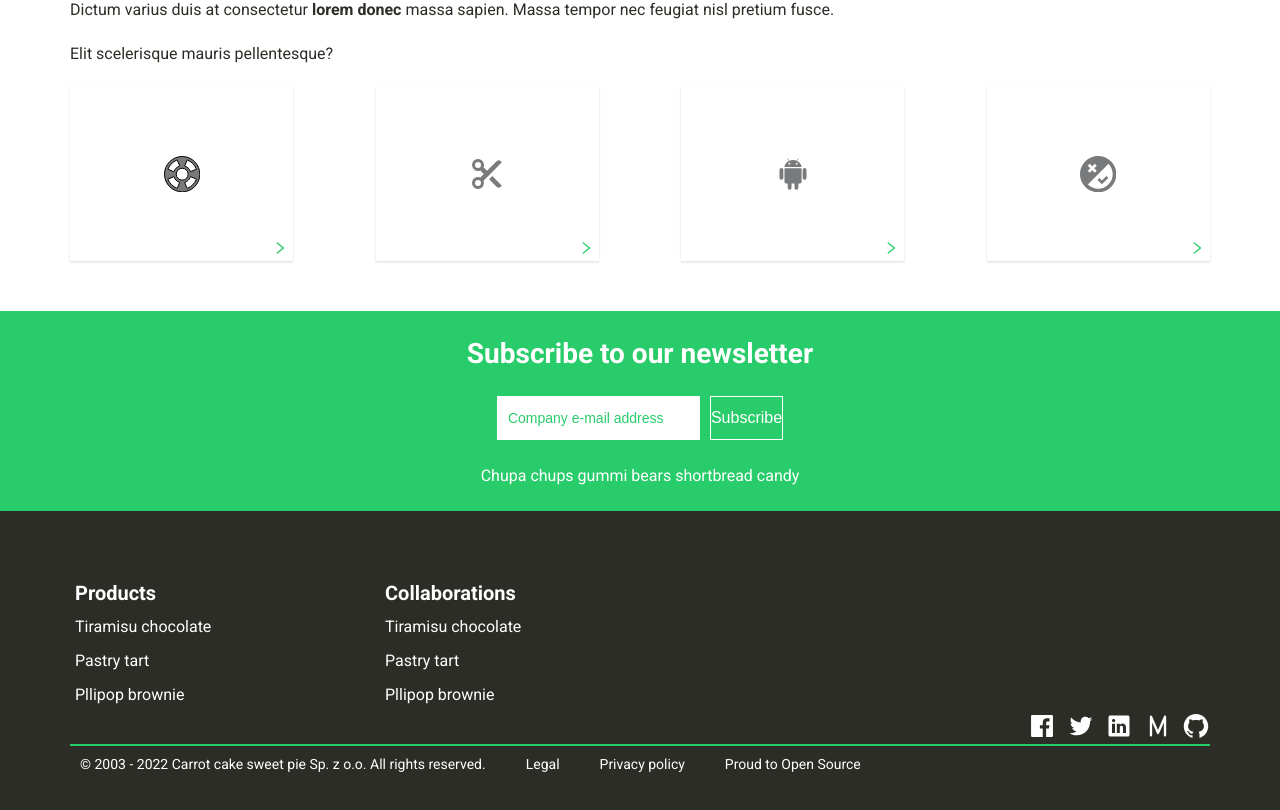
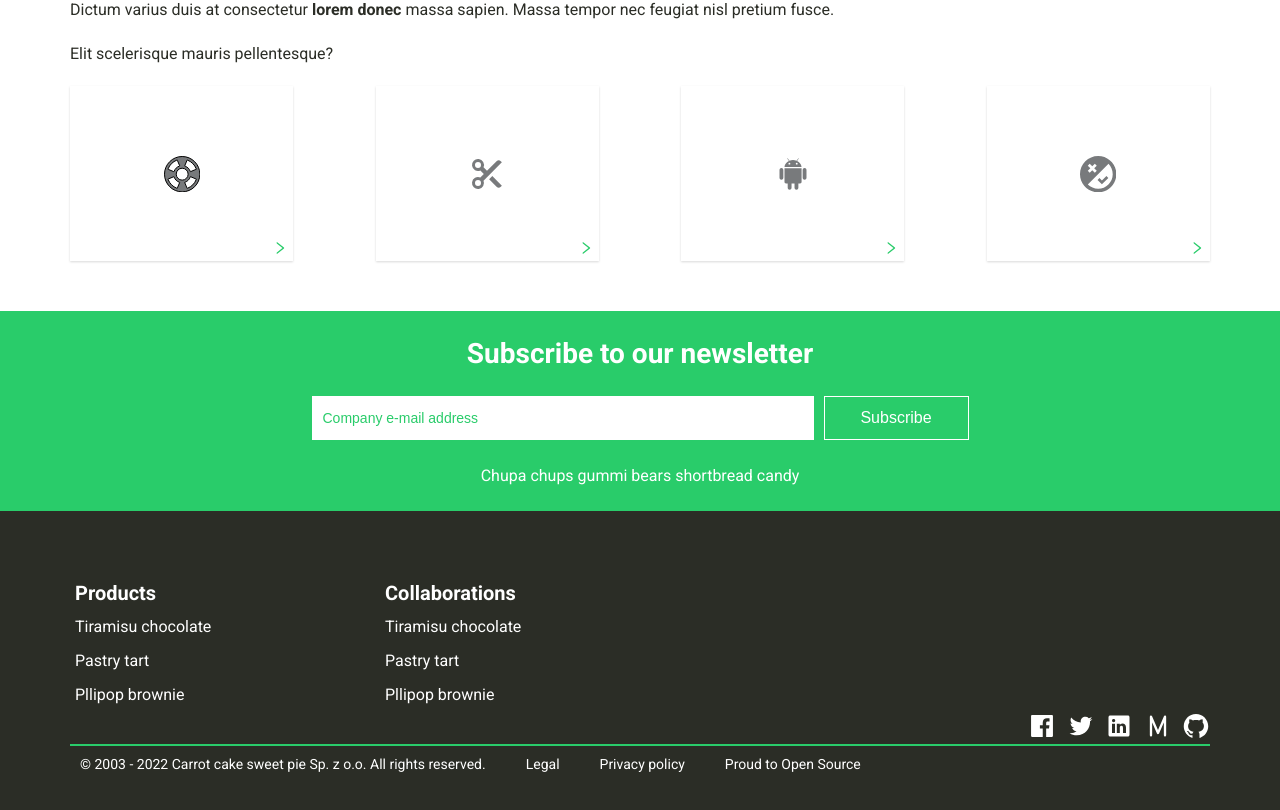
Before and after one commit to Art1us/codiLime, a React (Create React App) app: page / in a window 1280 px wide. Shown: the part 1730-2540 px from the top of the page. Built offline with nearby package versions, Linux system fonts and the light colour scheme.

Commit message:
Update Subscribe.css

```diff
--- a/src/components/Subscribe/Subscribe.css
+++ b/src/components/Subscribe/Subscribe.css
@@ -26,7 +26,7 @@
 .subscribe__container form input {
     border: none;
     margin-right: 10px;
-    max-width: 502px;
+    width: 502px;
     height: 44px;
     font-size: 14px;
     border: 1px var(--color-background) solid;
@@ -41,7 +41,7 @@
 
 .subscribe__container form button {
     border: none;
-    max-width: 145px;
+    width: 145px;
     height: 44px;
     font-size: 16px;
     color: var(--color-background);
@@ -63,15 +63,14 @@
 
     }
 
-    .subscribe__container form input {
+    .subscribe__container form input,
+    .subscribe__container form button {
         width: 100%;
         margin: 0;
+
+    }
+
+    .subscribe__container form input {
         margin-bottom: 5px;
     }
-
-    .subscribe__container form button {
-        max-width: 100%;
-        width:100%;
-        margin: 0;
-    }
 }
```
